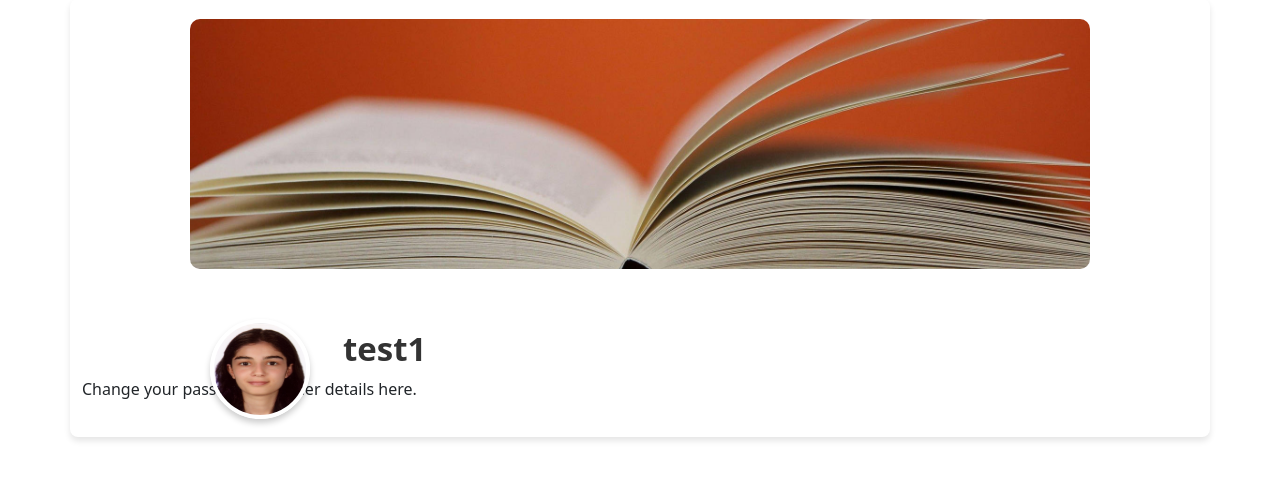
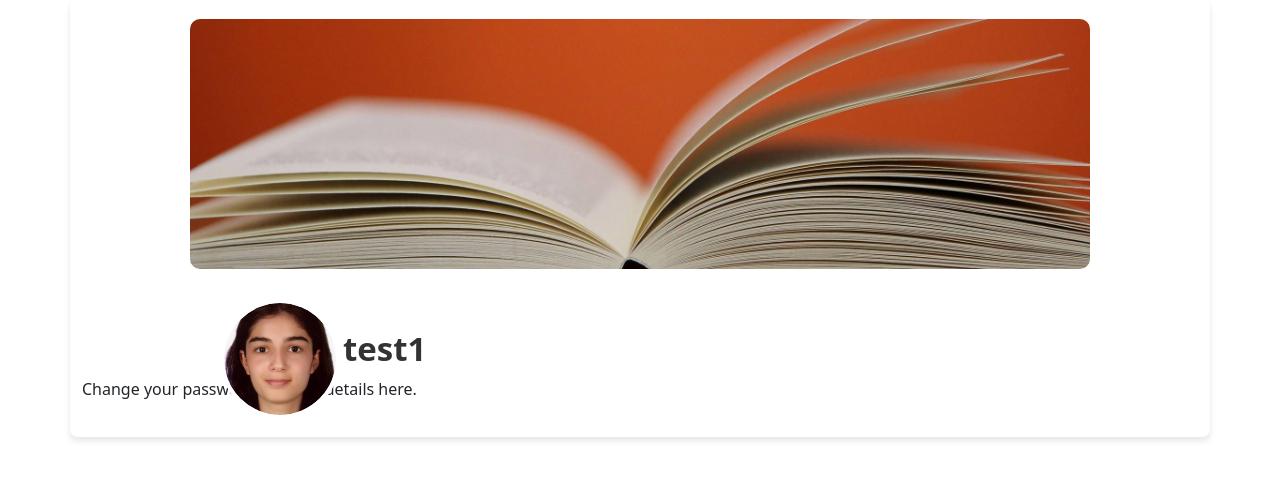
Before and after one commit to BilgeBengisu/Flask_MultiUser_Website, a Flask app: page /profile in a window 1280 px wide. Shown: the part 121-601 px from the top of the page. Run offline with Flask 3, Linux system fonts and the light colour scheme; a user stored in the database is signed in.

Commit message:
profile image upload and saving to the database

```diff
--- a/app.py
+++ b/app.py
@@ -1,8 +1,10 @@
 from flask import Flask, render_template, url_for, redirect, request, flash
 from flask_sqlalchemy import SQLAlchemy
 from flask_migrate import Migrate
+import os
 #hashed passwords
 from werkzeug.security import generate_password_hash, check_password_hash
+from werkzeug.utils import secure_filename
 #for users
 from flask_login import LoginManager, login_user, logout_user, current_user, login_required, UserMixin
 
@@ -11,6 +13,10 @@ app = Flask(__name__)
 app.secret_key = "hello"
 app.config['SQLALCHEMY_DATABASE_URI'] = 'sqlite:///site.sqlite3'
 app.config['SQLALCHEMY_TRACK_MODIFICATIONS'] = False
+
+# Set the upload folder in app configuration
+UPLOAD_FOLDER = 'static/uploads'
+app.config['UPLOAD_FOLDER'] = UPLOAD_FOLDER
 
 # Initializing the database
 db = SQLAlchemy(app)
@@ -46,12 +52,12 @@ with app.app_context():
 
 ## . ###
 
-#route for Home Page
+# route for Home Page
 @app.route('/')
 def home():
     return render_template('index.html')
 
-#about page
+# about page
 @app.route('/about')
 def about():
     return render_template('about.html')
@@ -106,12 +112,37 @@ def login():
     return render_template('login.html')
 
 # User Profile
-@app.route('/profile', methods=['GET'])
+@app.route('/profile', methods=['GET', 'POST'])
 @login_required
 def profile():
     username = current_user.username
     return render_template('profile.html', user=current_user)
 
+@app.route('/upload-profile-picture', methods=['POST'])
+@login_required
+def upload_profile_pic():
+    # Check if the user submitted a file
+    if 'profile_picture' not in request.files:
+        flash('No file selected', 'danger')
+        return redirect(url_for('profile'))
+
+    file = request.files['profile_picture']
+    # If the user doesn't select a file
+    if file.filename == '':
+        flash('No selected file', 'danger')
+        return redirect(url_for('profile'))
+
+    if file and file.filename:
+        print("in if")
+        filename=secure_filename(file.filename)
+        filepath = os.path.join(app.config['UPLOAD_FOLDER'], filename)
+        file.save(filepath)
+        print(filename)
+        current_user.profile_image = f'uploads/{filename}'
+        db.session.commit()
+        flash("Profile picture updated successfully!", "success")
+
+    return redirect(url_for("profile"))
 
 # Route for Logout
 @app.route('/logout')
--- a/static/css/style.css
+++ b/static/css/style.css
@@ -47,15 +47,23 @@ button {
 }
 
 /* Profile Picture */
-.profile-pic {
-    width: 100px;
-    height: 100px;
+.profile-pic-container {
+    position: absolute;
+    bottom: -50px; /* Adjusts overlap */
+    left: 30px; /* Moves it to the left */
+    width: 120px;
+    height: 120px;
     border-radius: 50%;
+    overflow: hidden;
     border: 4px solid white;
-    box-shadow: 0px 4px 6px rgba(0, 0, 0, 0.2);
-    position: absolute;
-    bottom: -50px; /* Adjust to move the profile pic below the banner */
-    left: 20px;
+    background: white;
+}
+
+.profile-pic-container img {
+    width: 100%;
+    height: 100%;
+    object-fit: cover;
+    border-radius: 50%;
 }
 
 /* Username */
--- /dev/null
+++ b/static/js/profile.js
@@ -0,0 +1,15 @@
+//**** */ Profile Picture Upload
+
+// Trigger file input when profile picture is clicked
+document.addEventListener("DOMContentLoaded", function () {
+    const profilePicInput = document.getElementById("profile-pic-input");
+    const uploadForm = document.getElementById("upload-form");
+
+    profilePicInput.addEventListener("change", function () {
+        if (profilePicInput.files.length > 0) {
+            uploadForm.submit(); // Auto-submit when a file is selected
+        }
+    });
+});
+
+// ****** //
--- a/templates/base.html
+++ b/templates/base.html
@@ -50,5 +50,7 @@
 
         {% block content %}{% endblock %}
     </div>
+    {% block scripts %}
+    {% endblock %}
 </body>
 </html>
--- a/templates/profile.html
+++ b/templates/profile.html
@@ -3,17 +3,28 @@
 {% block title %}Profile{% endblock %}
 
 {% block content %}
+
     <div class="profile-container">
         <!-- Wallpaper Image -->
         <div class="banner">
             <img class="banner-img" src="{{ current_user.wallpaper_image }}" alt="Wallpaper">
         </div>
 
+        <!-- Profile Picture Upload Form -->
+        <form id="upload-form" method="POST" enctype="multipart/form-data" action="{{ url_for('upload_profile_pic') }}">
+            <input type="file" id="profile-pic-input" name="profile_picture" accept="image/*" style="display: none;">
+            <div class="profile-pic-container" onclick="document.getElementById('profile-pic-input').click();">
+                <img id="profile-pic" src="{{ current_user.profile_image }}" alt="Profile Picture">
+            </div>
+        </form>
         <!-- Profile Picture and Username -->
-        <img class="profile-pic" src="{{ current_user.profile_image }}" alt="Profile Picture">
         <h2 class="username">{{ current_user.username }}</h2>
     </div>
 
     <p>Change your password or other details here.</p>
+{% endblock %}
 
+{% block scripts %}
+    <!-- Link to the JavaScript file -->
+    <script src="{{ url_for('static', filename='js/profile.js') }}"></script>
 {% endblock %}
```
Also changed, not shown: instance/site.sqlite3, static/uploads/1200dpi_1.jpg (added), static/uploads/1ea92b76-47c5-412c-84b9-6516468ea9e3.JPG (added), static/uploads/Ekran_Resmi_2024-02-13_21.37.28.png (added), static/uploads/Ekran_Resmi_2025-01-14_22.16.41.png (added), static/uploads/GPAProxy.jpeg (added).
